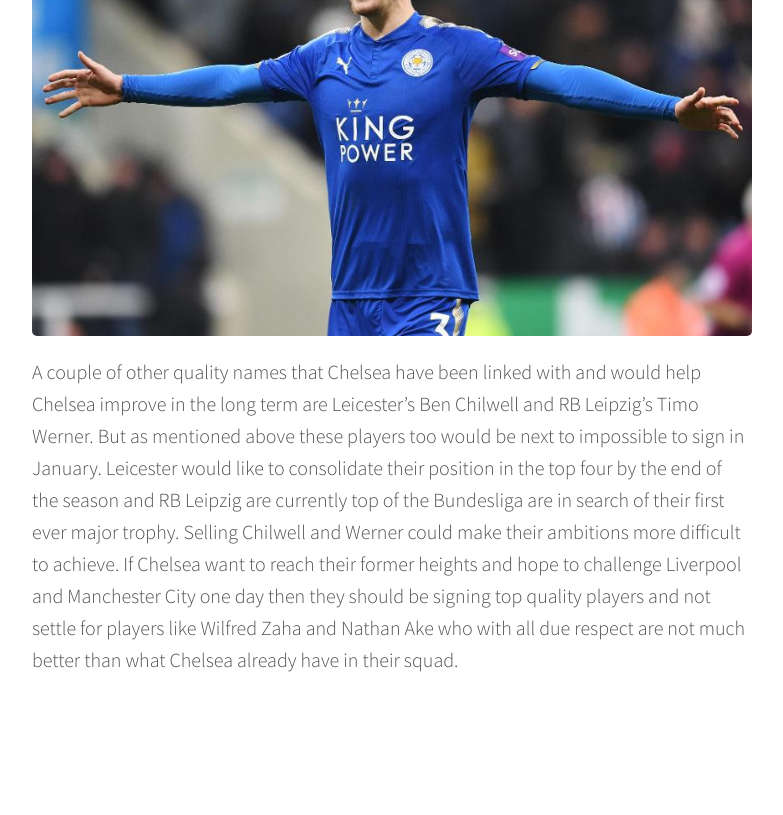
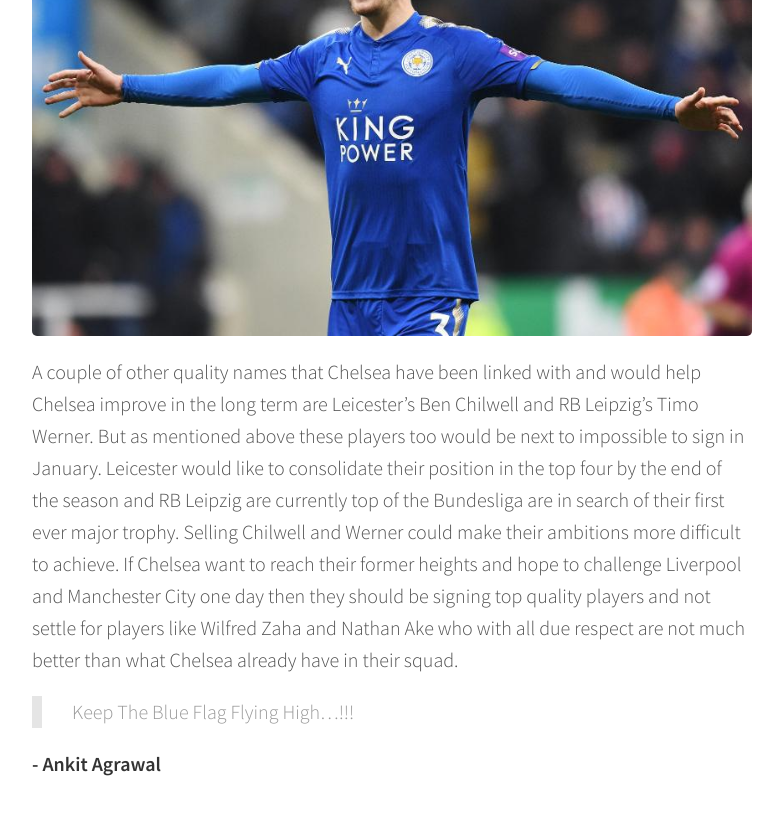
Before and after one commit to chelseafcindia/blog, a Jekyll site: the page built from _posts/2019-12-20-no-more-panic-buys-for-chelsea-fc-in-january.markdown, in a window 1280 px wide and 900 px high, scrolled down 5276 px. Shown: the top 815 px of the window, without its empty margins (248-1031 px from the left). Built offline with Jekyll 4.4.1, drawn with Linux system fonts in a browser that asks for light colours; comment, search, counter and statistics services are not loaded.

Commit message:
Updated No More Panic Buys For Chelsea Fc In January

```diff
--- a/_posts/2019-12-20-no-more-panic-buys-for-chelsea-fc-in-january.markdown
+++ b/_posts/2019-12-20-no-more-panic-buys-for-chelsea-fc-in-january.markdown
@@ -53,3 +53,7 @@
 ![888938362.jpg](/uploads/888938362.jpg)
 
 A couple of other quality names that Chelsea have been linked with and would help Chelsea improve in the long term are Leicester’s Ben Chilwell and RB Leipzig’s Timo Werner. But as mentioned above these players too would be next to impossible to sign in January. Leicester would like to consolidate their position in the top four by the end of the season and RB Leipzig are currently top of the Bundesliga are in search of their first ever major trophy. Selling Chilwell and Werner could make their ambitions more difficult to achieve. If Chelsea want to reach their former heights and hope to challenge Liverpool and Manchester City one day then they should be signing top quality players and not settle for players like Wilfred Zaha and Nathan Ake who with all due respect are not much better than what Chelsea already have in their squad.
+
+> Keep The Blue Flag Flying High...!!!
+
+**- Ankit Agrawal**
```
